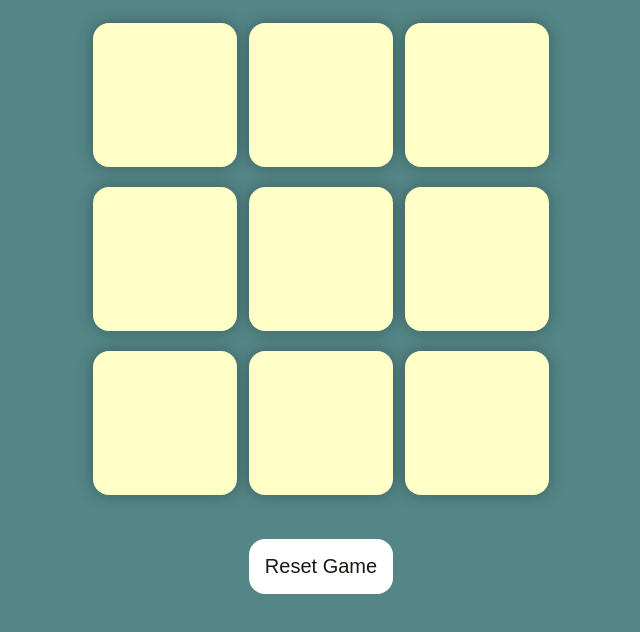
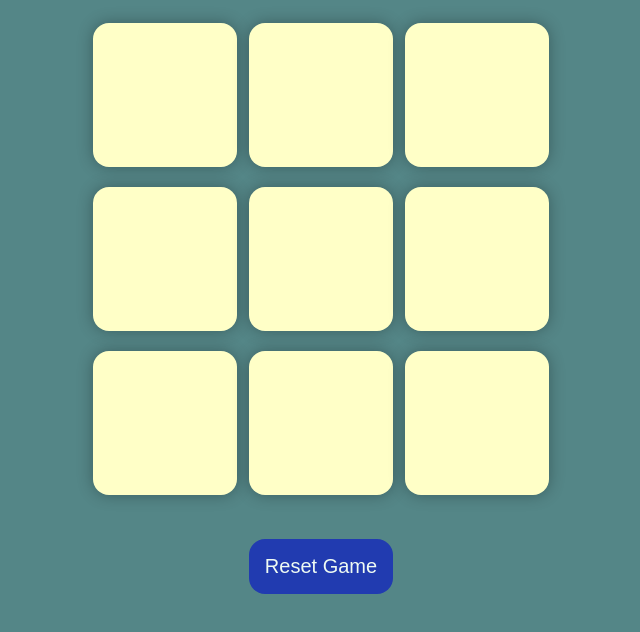
Before and after one commit to Prophet1999/Tic-Tac-Toe, a plain HTML site: page index.html in a window 1280 px wide. In both pictures the pointer is over the button "Reset Game". Shown: the part 58-690 px from the top of the page, without its empty margins (319-959 px from the left). Drawn offline with Linux system fonts and the light colour scheme.

Commit message:
updating button styling

```diff
--- a/style.css
+++ b/style.css
@@ -36,8 +36,8 @@ body {
 }
 
 #reset-btn:hover, #new-btn:hover  {
-  color: #191913;
-  background-color: #fff;
+  color: rgb(239, 251, 243);
+  background-color: rgb(33, 59, 176);
   cursor: pointer;
 }
 
```
